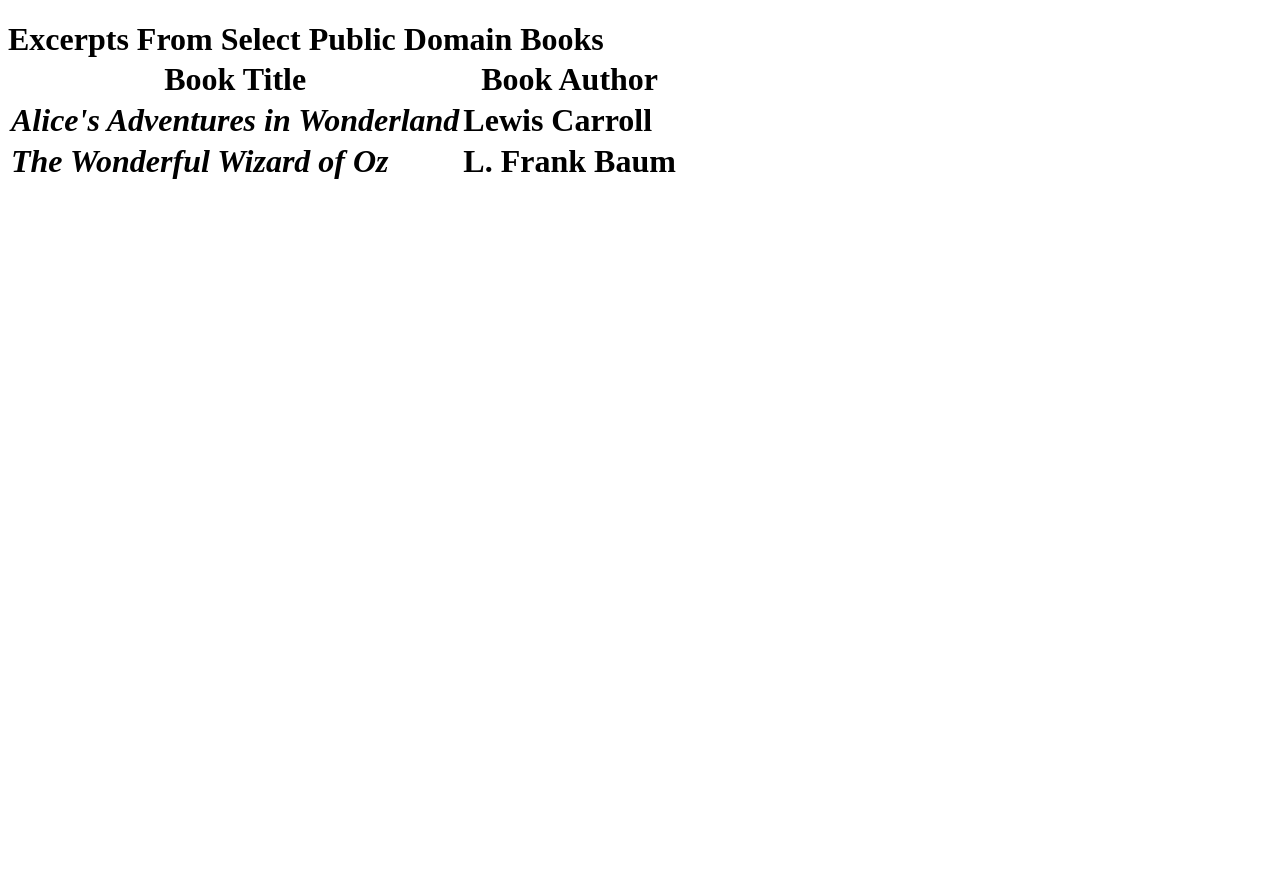
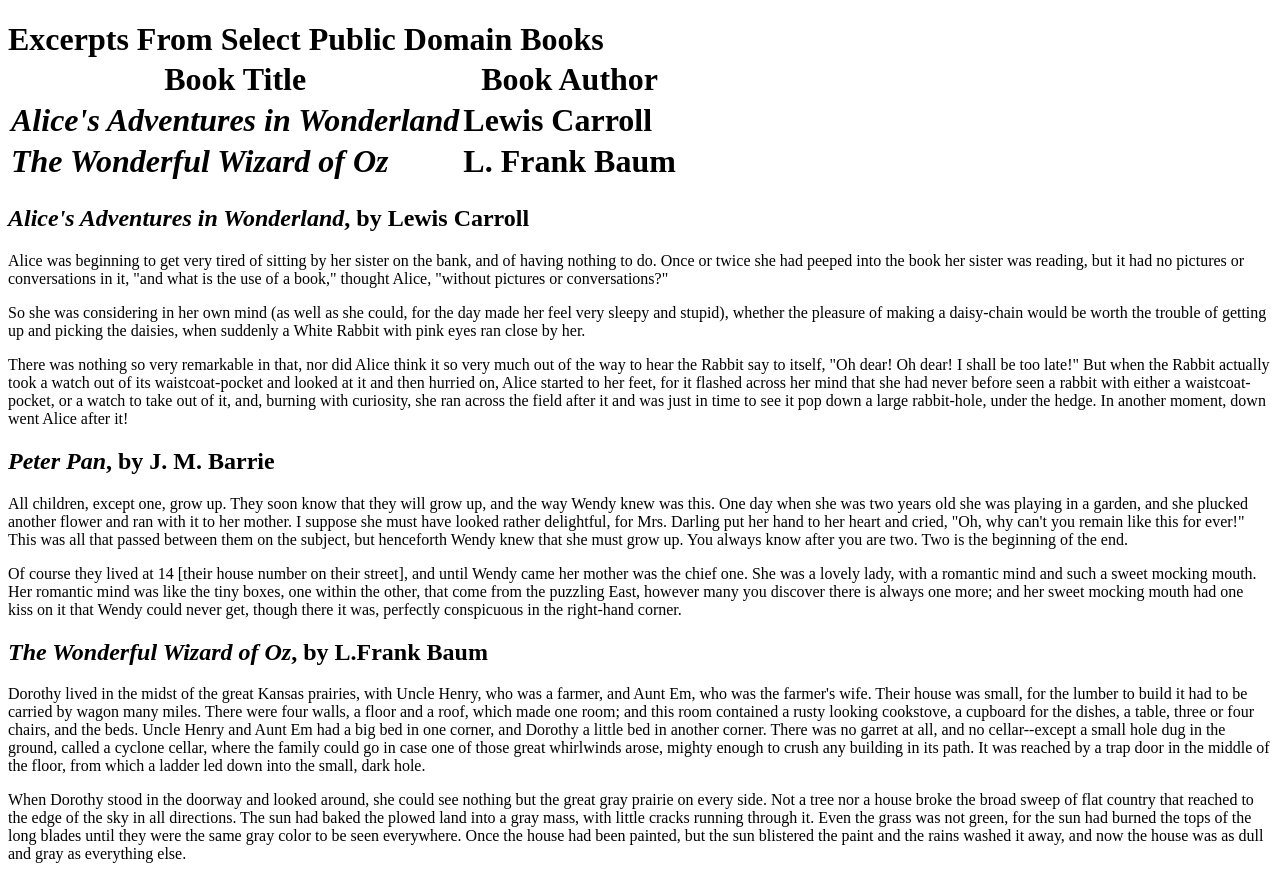
Before and after one commit to MohammedOuannass/lab3, a plain HTML site: page index.html in a window 1280 px wide. Before the commit the page ends 800 px from the top, so only its background shows below. Drawn offline with Linux system fonts and the light colour scheme.

Commit message:
added more code to my index.html file

```diff
--- a/index.html
+++ b/index.html
@@ -20,3 +20,14 @@
 			<td>L. Frank Baum</td>
 		</tr>
 	</table>
+	<h2><em>Alice's Adventures in Wonderland</em>, by Lewis Carroll</h2>
+	<p>Alice was beginning to get very tired of sitting by her sister on the bank, and of having nothing to do. Once or twice she had peeped into the book her sister was reading, but it had no pictures or conversations in it, "and what is the use of a book," thought Alice, "without pictures or conversations?"</p>
+	<p>So she was considering in her own mind (as well as she could, for the day made her feel very sleepy and stupid), whether the pleasure of making a daisy-chain would be worth the trouble of getting up and picking the daisies, when suddenly a White Rabbit with pink eyes ran close by her.</p>
+	<p>There was nothing so very remarkable in that, nor did Alice think it so very much out of the way to hear the Rabbit say to itself, "Oh dear! Oh dear! I shall be too late!" But when the Rabbit actually took a watch out of its waistcoat-pocket and looked at it and then hurried on, Alice started to her feet, for it flashed across her mind that she had never before seen a rabbit with either a waistcoat-pocket, or a watch to take out of it, and, burning with curiosity, she ran across the field after it and was just in time to see it pop down a large rabbit-hole, under the hedge. In another moment, down went Alice after it!</p>
+	<h2><em>Peter Pan</em>, by J. M. Barrie</h2>
+	<p>All children, except one, grow up. They soon know that they will grow up, and the way Wendy knew was this. One day when she was two years old she was playing in a garden, and she plucked another flower and ran with it to her mother. I suppose she must have looked rather delightful, for Mrs. Darling put her hand to her heart and cried, "Oh, why can't you remain like this for ever!" This was all that passed between them on the subject, but henceforth Wendy knew that she must grow up. You always know after you are two. Two is the beginning of the end.</p>
+	<p>Of course they lived at 14 [their house number on their street], and until Wendy came her mother was the chief one. She was a lovely lady, with a romantic mind and such a sweet mocking mouth. Her romantic mind was like the tiny boxes, one within the other, that come from the puzzling East, however many you discover there is always one more; and her sweet mocking mouth had one kiss on it that Wendy could never get, though there it was, perfectly conspicuous in the right-hand corner.</p>
+	<h2><em>The Wonderful Wizard of Oz</em>, by L.Frank Baum</h2>
+	<p>Dorothy lived in the midst of the great Kansas prairies, with Uncle Henry, who was a farmer, and Aunt Em, who was the farmer's wife.  Their house was small, for the lumber to build it had to be carried by wagon many miles.  There were four walls, a floor and a roof, which made one room; and this room contained a rusty looking cookstove, a cupboard for the dishes, a table, three or four chairs, and the beds.  Uncle Henry and Aunt Em had a big bed in one corner, and Dorothy a little bed in another corner.  There was no garret at all, and no cellar--except a small hole dug in the ground, called a cyclone cellar, where the family could go in case one of those great whirlwinds arose, mighty enough to crush any building in its path.  It was reached by a trap door in the middle of the floor, from which a ladder led down into the small, dark hole.</p>
+	<p>When Dorothy stood in the doorway and looked around, she could see nothing but the great gray prairie on every side.  Not a tree nor a house broke the broad sweep of flat country that reached to the edge of the sky in all directions.  The sun had baked the plowed land into a gray mass, with little cracks running through it.  Even the grass was not green, for the sun had burned the tops of the long blades until they were the same gray color to be seen everywhere.  Once the house had been painted, but the sun blistered the paint and the rains washed it away, and now the house was as dull and gray as everything else.</p>
+	<p>
```
